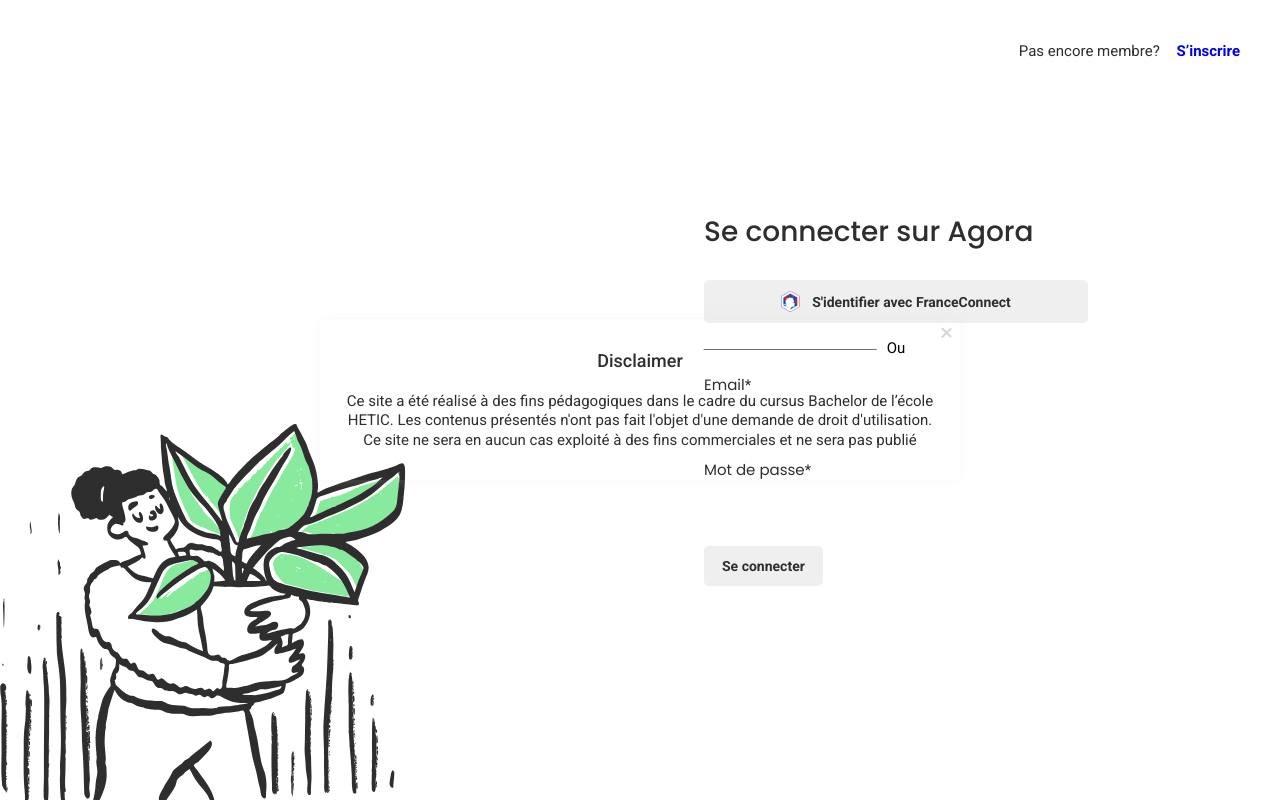
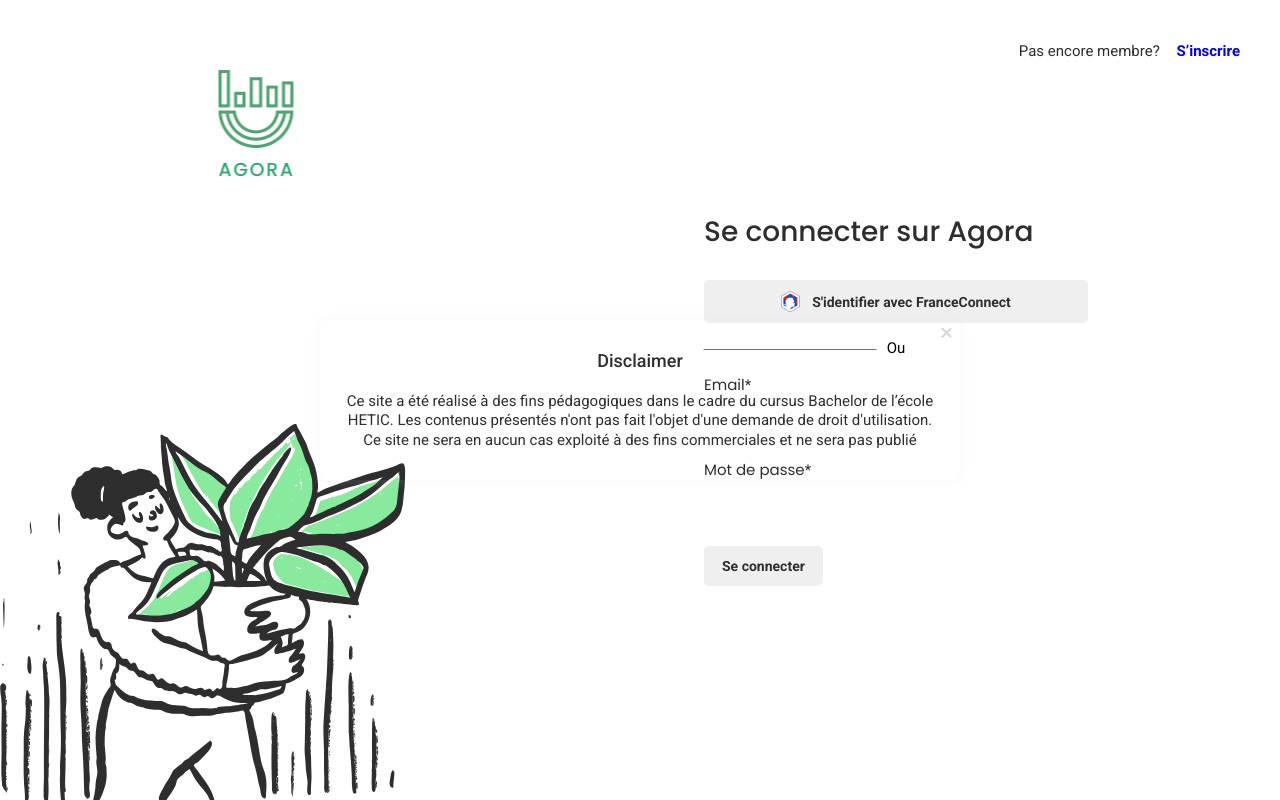
Before and after one commit to ETombuyses/agora, a React (Create React App) app: page /#/login in a window 1280 px wide. Built offline with nearby package versions, Linux system fonts and the light colour scheme.

Commit message:
[logo agora] add agora logo on login and register

```diff
--- a/src/routes/Login.jsx
+++ b/src/routes/Login.jsx
@@ -14,6 +14,7 @@ import { Modal } from '../components/molecules/layout/Modal'
 import { Loader } from '../components/atoms/form/Loader'
 
 // images and icons
+import logoAgora from '../assets/icons/layout/logo_login.png'
 import welcomeImage from '../assets/images/person-holding-plant.svg'
 import { ReactComponent as GovIcon } from '../assets/icons/login/gouv.svg'
 
@@ -62,6 +63,7 @@ export default function Login() {
 
   return (
     <PageWrapper>
+      <ImageLogo src={logoAgora} alt="logo agora" />
       <Image src={welcomeImage} alt="dessin d'un jeune garçon" />
       <ContentWrapper>
         <Title className="heading biggest">Se connecter sur Agora</Title>
@@ -131,11 +133,13 @@ const Image = styled.img`
   border-bottom-right-radius: 24px;
   object-position: bottom;
   object-fit: contain;
-  max-height: 35vh;
+  max-height: 45vh;
+  padding-top: 70px;
 
   ${media.desktop`
     max-height: inherit;
     width: 40%;
+    padding-top: 0px;
   `}
 `
 
@@ -201,6 +205,21 @@ const ToggleText = styled.p`
   `}
 `
 
+const ImageLogo = styled.img`
+  position: absolute;
+  top: 20px;
+  left: 50%;
+  transform: translateX(-50%);
+  width: 30px;
+
+  ${media.desktop`
+    top: 70px;
+    left: 20%;
+    transform: translateX(-50%);
+    width: 75px;
+  `}
+`
+
 const ToggleLink = styled(Link)`
   color: ${(props) => props.theme.green};
   background: ${(props) => props.theme.white};
--- a/src/routes/Register.jsx
+++ b/src/routes/Register.jsx
@@ -15,6 +15,7 @@ import { media } from '../scss/config/mixins'
 import { Loader } from '../components/atoms/form/Loader'
 
 // images and icons
+import logoAgora from '../assets/icons/layout/logo_login.png'
 import welcomeImage from '../assets/images/person-holding-plant.svg'
 import { ReactComponent as GovIcon } from '../assets/icons/login/gouv.svg'
 import { ReactComponent as MailIcon } from '../assets/icons/login/mail.svg'
@@ -173,6 +174,7 @@ export default function Register() {
 
   return (
     <PageWrapper ref={registerPage}>
+      <ImageLogo src={logoAgora} alt="logo agora" />
       <Image
         ref={img}
         src={welcomeImage}
@@ -236,11 +238,13 @@ const Image = styled.img`
   border-bottom-right-radius: 24px;
   object-position: bottom;
   object-fit: contain;
-  max-height: 35vh;
+  max-height: 45vh;
+  padding-top: 70px;
 
   ${media.desktop`
     max-height: 100vh;
     width: 40%;
+    padding-top: 0px;
   `}
 `
 
@@ -338,3 +342,20 @@ const RegisterButtons = styled.div`
     justify-content: center;
   `}
 `
+
+const ImageLogo = styled.img`
+  position: absolute;
+  top: 20px;
+  left: 50%;
+  transform: translateX(-50%);
+  width: 30px;
+
+  ${media.desktop`
+    position: fixed;
+    top: 70px;
+    left: 20%;
+    transform: translateX(-50%);
+    width: 75px;
+    z-index: 1;
+  `}
+`
```
Also changed, not shown: src/assets/icons/layout/logo_login.png (added).
